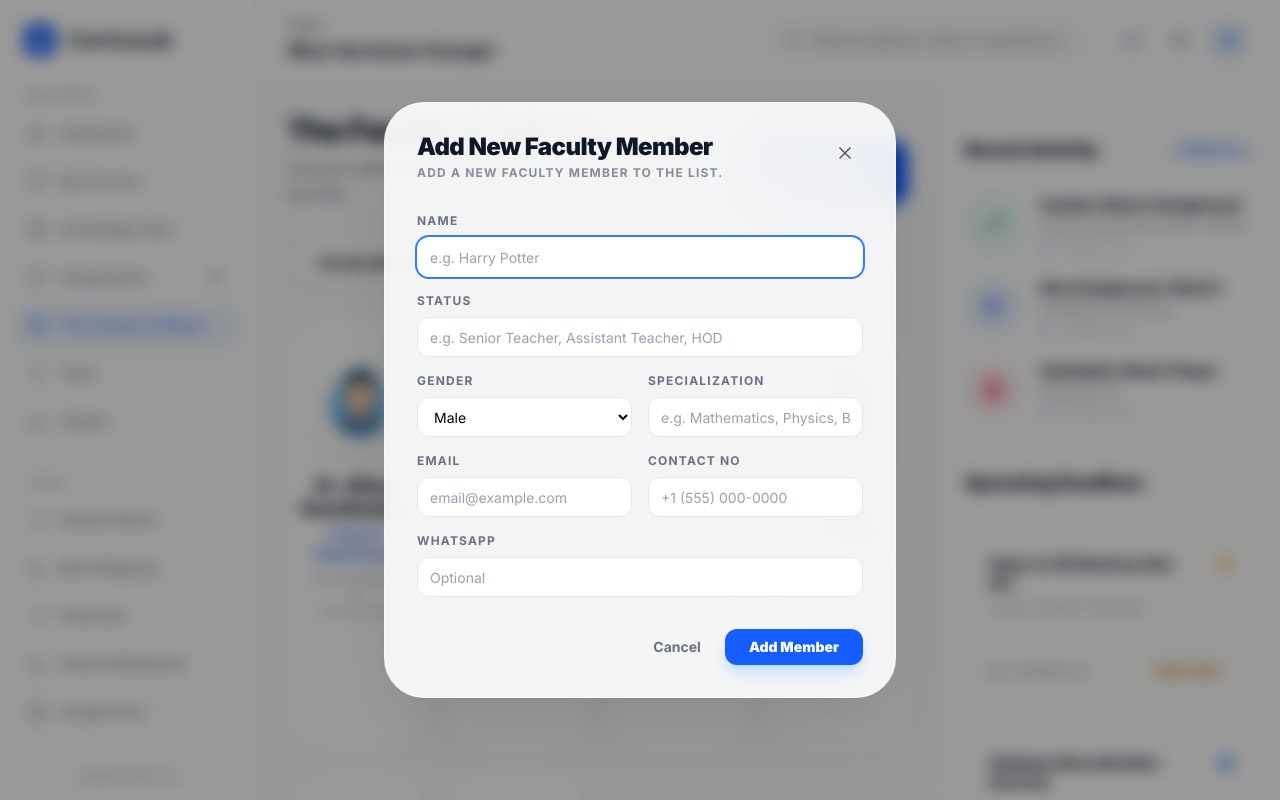
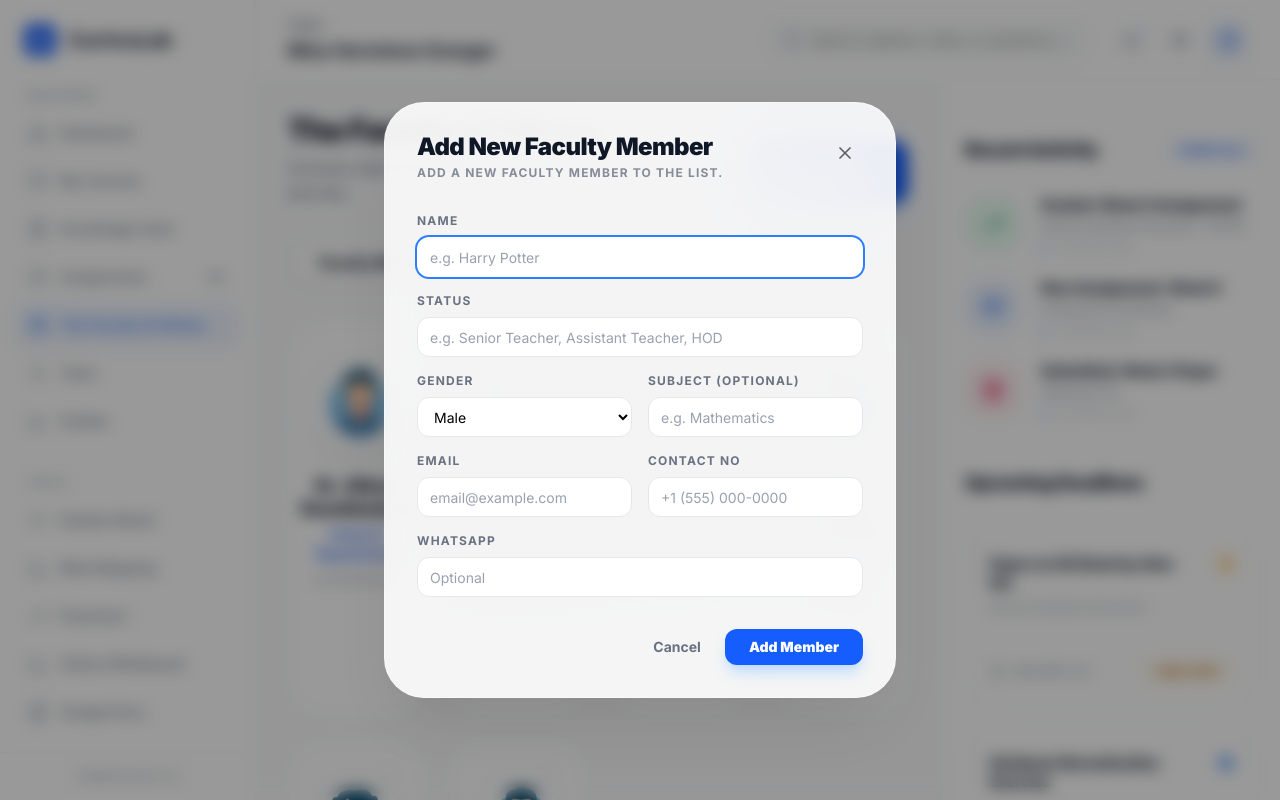
Before and after one commit to Harry-0402/CurricuLab, a Next.js app: page /faculty-fellows in a window 1280 px wide. Both pictures are taken after a click on the button "Add Member". Built offline with nearby package versions, Linux system fonts and the light colour scheme.

Commit message:
refactor: replace specialization with optional subject field

```diff
--- a/components/web/FacultyFellowsContent.tsx
+++ b/components/web/FacultyFellowsContent.tsx
@@ -18,28 +18,28 @@ interface Person {
     name: string;
     status: string;
     email: string;
-    specialization: string;
+    subject?: string;
     gender: 'male' | 'female';
     contactNo: string;
     whatsappNo?: string;
 }
 
 const INITIAL_FACULTY: Person[] = [
-    { id: 1, name: "Dr. Albus Dumbledore", status: "Head of Department", email: "headmaster@curriculab.edu", specialization: "Leadership & Strategy", gender: 'male', contactNo: "+1 (555) 010-1001" },
-    { id: 2, name: "Prof. Minerva McGonagall", status: "Senior Teacher", email: "minerva@curriculab.edu", specialization: "Transfiguration & Logic", gender: 'female', contactNo: "+1 (555) 010-1002", whatsappNo: "+1 (555) 010-9999" },
-    { id: 3, name: "Prof. Severus Snape", status: "Senior Teacher", email: "severus@curriculab.edu", specialization: "Chemistry & Potions", gender: 'male', contactNo: "+1 (555) 010-1003" },
-    { id: 4, name: "Prof. Filius Flitwick", status: "Assistant Teacher", email: "filius@curriculab.edu", specialization: "Charms & Rhetoric", gender: 'male', contactNo: "+1 (555) 010-1004" },
-    { id: 5, name: "Prof. Pomona Sprout", status: "Senior Teacher", email: "pomona@curriculab.edu", specialization: "Botany & Herbology", gender: 'female', contactNo: "+1 (555) 010-1005" },
-    { id: 6, name: "Rubeus Hagrid", status: "Lab Instructor", email: "hagrid@curriculab.edu", specialization: "Zoology & Field Work", gender: 'male', contactNo: "+1 (555) 010-1006" }
+    { id: 1, name: "Dr. Albus Dumbledore", status: "Head of Department", email: "headmaster@curriculab.edu", subject: "Leadership", gender: 'male', contactNo: "+1 (555) 010-1001" },
+    { id: 2, name: "Prof. Minerva McGonagall", status: "Senior Teacher", email: "minerva@curriculab.edu", subject: "Transfiguration", gender: 'female', contactNo: "+1 (555) 010-1002", whatsappNo: "+1 (555) 010-9999" },
+    { id: 3, name: "Prof. Severus Snape", status: "Senior Teacher", email: "severus@curriculab.edu", subject: "Potions", gender: 'male', contactNo: "+1 (555) 010-1003" },
+    { id: 4, name: "Prof. Filius Flitwick", status: "Assistant Teacher", email: "filius@curriculab.edu", subject: "Charms", gender: 'male', contactNo: "+1 (555) 010-1004" },
+    { id: 5, name: "Prof. Pomona Sprout", status: "Senior Teacher", email: "pomona@curriculab.edu", subject: "Herbology", gender: 'female', contactNo: "+1 (555) 010-1005" },
+    { id: 6, name: "Rubeus Hagrid", status: "Lab Instructor", email: "hagrid@curriculab.edu", subject: "Zoology", gender: 'male', contactNo: "+1 (555) 010-1006" }
 ];
 
 const INITIAL_FELLOWS: Person[] = [
-    { id: 7, name: "Harry Potter", status: "Senior Scholar", email: "harry.p@student.curriculab.edu", specialization: "Defense Against Dark Arts", gender: 'male', contactNo: "+1 (555) 020-2001" },
-    { id: 8, name: "Hermione Granger", status: "Research Fellow", email: "hermione.g@student.curriculab.edu", specialization: "Arithmancy & Runes", gender: 'female', contactNo: "+1 (555) 020-2002" },
-    { id: 9, name: "Ron Weasley", status: "Junior Scholar", email: "ron.w@student.curriculab.edu", specialization: "Strategic Chess", gender: 'male', contactNo: "+1 (555) 020-2003" },
-    { id: 10, name: "Draco Malfoy", status: "Junior Scholar", email: "draco.m@student.curriculab.edu", specialization: "Potions & Alchemy", gender: 'male', contactNo: "+1 (555) 020-2004" },
-    { id: 11, name: "Luna Lovegood", status: "Research Fellow", email: "luna.l@student.curriculab.edu", specialization: "Cryptozoology", gender: 'female', contactNo: "+1 (555) 020-2005" },
-    { id: 12, name: "Cedric Diggory", status: "Senior Scholar", email: "cedric.d@student.curriculab.edu", specialization: "Sports Science", gender: 'male', contactNo: "+1 (555) 020-2006" }
+    { id: 7, name: "Harry Potter", status: "Senior Scholar", email: "harry.p@student.curriculab.edu", subject: "Defense Against Dark Arts", gender: 'male', contactNo: "+1 (555) 020-2001" },
+    { id: 8, name: "Hermione Granger", status: "Research Fellow", email: "hermione.g@student.curriculab.edu", subject: "Arithmancy", gender: 'female', contactNo: "+1 (555) 020-2002" },
+    { id: 9, name: "Ron Weasley", status: "Junior Scholar", email: "ron.w@student.curriculab.edu", subject: "Strategic Chess", gender: 'male', contactNo: "+1 (555) 020-2003" },
+    { id: 10, name: "Draco Malfoy", status: "Junior Scholar", email: "draco.m@student.curriculab.edu", subject: "Potions", gender: 'male', contactNo: "+1 (555) 020-2004" },
+    { id: 11, name: "Luna Lovegood", status: "Research Fellow", email: "luna.l@student.curriculab.edu", subject: "Cryptozoology", gender: 'female', contactNo: "+1 (555) 020-2005" },
+    { id: 12, name: "Cedric Diggory", status: "Senior Scholar", email: "cedric.d@student.curriculab.edu", subject: "Sports Science", gender: 'male', contactNo: "+1 (555) 020-2006" }
 ];
 
 export function FacultyFellowsContent() {
@@ -93,7 +93,7 @@ export function FacultyFellowsContent() {
             name: formData.name,
             status: formData.status,
             email: formData.email,
-            specialization: formData.specialization || (activeTab === 'faculty' ? "General" : "Undecided"),
+            subject: formData.subject,
             contactNo: formData.contactNo || "+1 (555) 000-0000",
             whatsappNo: formData.whatsappNo,
             gender: formData.gender || 'male',
@@ -239,7 +239,9 @@ export function FacultyFellowsContent() {
 
                             <h3 className="text-lg font-black text-gray-900 leading-tight mb-1 relative z-10">{person.name}</h3>
                             <p className="text-sm font-bold text-blue-600 mb-2 relative z-10">{person.status}</p>
-                            <p className="text-xs text-gray-400 font-medium uppercase tracking-widest relative z-10">{person.specialization}</p>
+                            {person.subject && (
+                                <p className="text-xs text-gray-400 font-medium uppercase tracking-widest relative z-10">{person.subject}</p>
+                            )}
 
                             <button className="mt-6 px-4 py-2 bg-blue-50 text-blue-600 rounded-xl text-xs font-black uppercase tracking-widest opacity-0 group-hover:opacity-100 transform translate-y-2 group-hover:translate-y-0 transition-all duration-300">
                                 View Profile
@@ -259,7 +261,10 @@ export function FacultyFellowsContent() {
 
                                 <DialogHeader className="mb-8 w-full">
                                     <DialogTitle className="text-center text-2xl mb-1">{selectedPerson.name}</DialogTitle>
-                                    <DialogDescription className="text-center text-blue-600 font-bold">{selectedPerson.status} • {selectedPerson.specialization}</DialogDescription>
+                                    <DialogDescription className="text-center text-blue-600 font-bold">
+                                        {selectedPerson.status}
+                                        {selectedPerson.subject && ` • ${selectedPerson.subject}`}
+                                    </DialogDescription>
                                 </DialogHeader>
 
                                 <div className="w-full space-y-3">
@@ -379,12 +384,14 @@ export function FacultyFellowsContent() {
                                     </select>
                                 </div>
                                 <div className="grid gap-2">
-                                    <label className="text-xs font-bold uppercase tracking-widest text-gray-500">Specialization</label>
+                                    <label className="text-xs font-bold uppercase tracking-widest text-gray-500">
+                                        {activeTab === 'faculty' ? 'Subject (Optional)' : 'Focus Area (Optional)'}
+                                    </label>
                                     <input
                                         className="flex h-10 w-full rounded-xl border border-gray-200 bg-white px-3 py-2 text-sm placeholder:text-gray-400 focus:outline-none focus:ring-2 focus:ring-blue-500 focus:border-transparent"
-                                        placeholder={activeTab === 'faculty' ? "e.g. Mathematics, Physics, Bio" : "e.g. Computer Science, Arts, Commerce"}
-                                        value={formData.specialization || ''}
-                                        onChange={(e) => setFormData(prev => ({ ...prev, specialization: e.target.value }))}
+                                        placeholder={activeTab === 'faculty' ? "e.g. Mathematics" : "e.g. Computer Science"}
+                                        value={formData.subject || ''}
+                                        onChange={(e) => setFormData(prev => ({ ...prev, subject: e.target.value }))}
                                     />
                                 </div>
                             </div>
```
